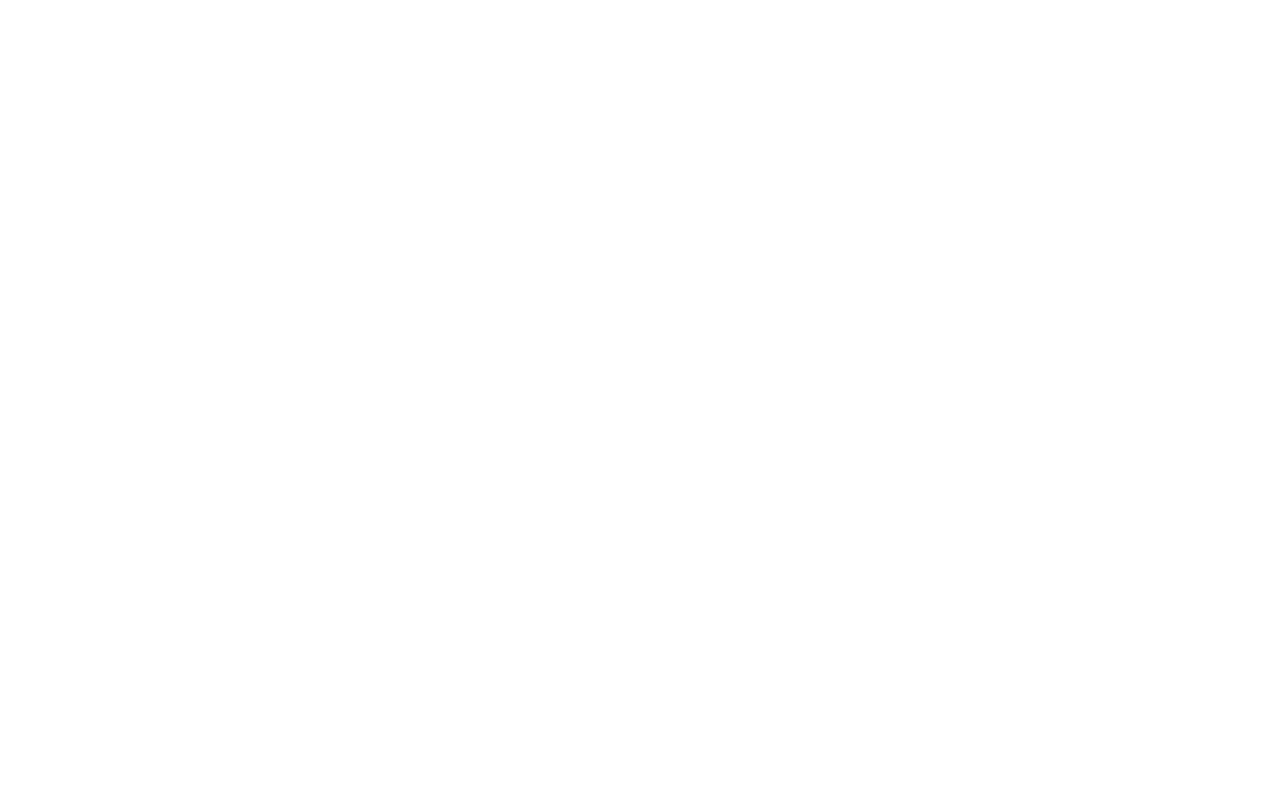
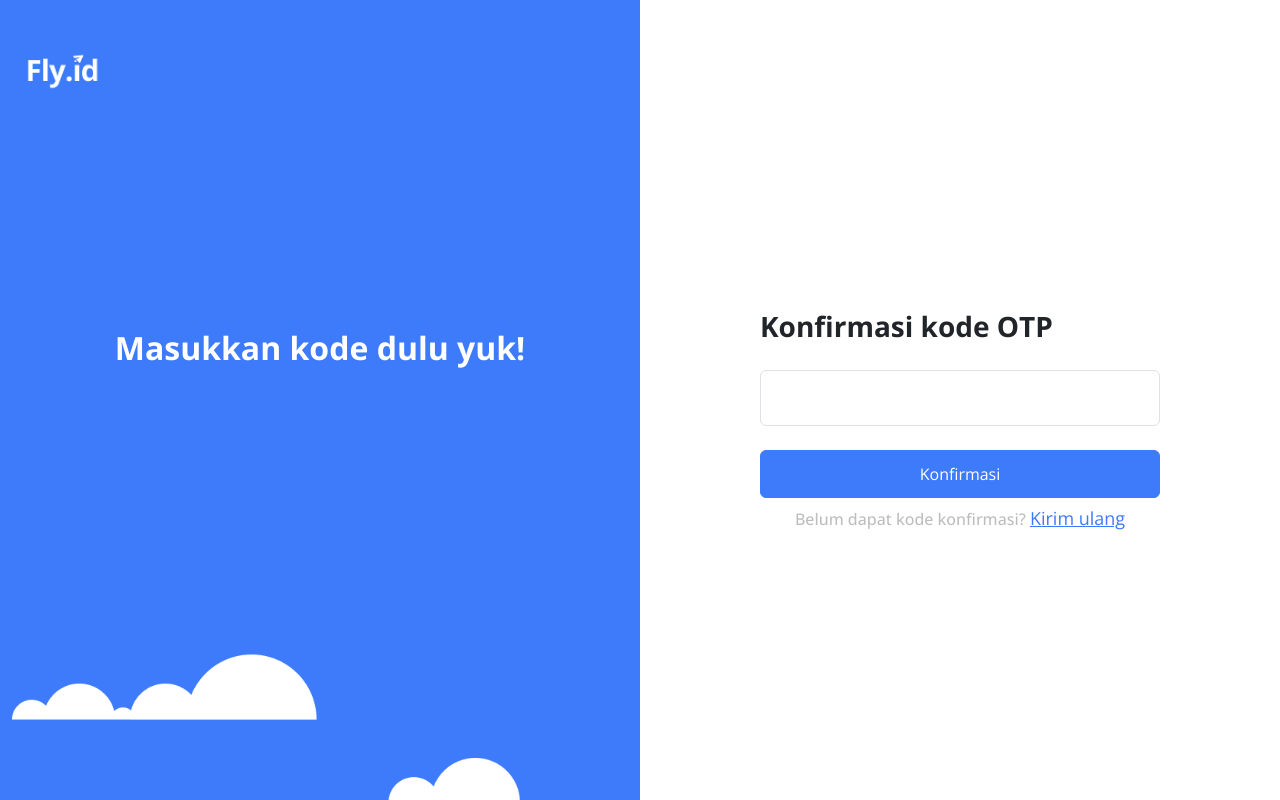
Before and after one commit to Synrgy-Academy-Final-Project/Frontend-FSW, a React (Vite) app: page /verify-account in a window 1280 px wide. Before the commit this address had no page. Built offline with nearby package versions, Linux system fonts and the light colour scheme; sample sign-in values are in the browser's storage.

Commit message:
verification Account after registration

```diff
--- a/src/App.tsx
+++ b/src/App.tsx
@@ -9,8 +9,8 @@
 import PopularPlaces from "./components/PopularPlaces";
 import "./App.css";
 import FilterListTicket from "./components/FilterListTicket";
-// import LandingPage from "./pages/User/LandingPage/LandingPage";
 import TicketList from "./pages/TicketList";
+import VerifyAccount from "./pages/User/VerifyAccount/VerifyAccount";
 
 import LandingPage from "./pages/User/LandingPage/LandingPage";
 
@@ -28,6 +28,7 @@
         <Route path="/populerplaces" element={<PopularPlaces />} />
         <Route path="/filterListTicket" element={<FilterListTicket />} />
         <Route path="/list-ticket" element={<TicketList />} />
+        <Route path="/verify-account" element={<VerifyAccount />} />
       </Routes>
     </>
   );
--- a/src/components/Footer.css
+++ b/src/components/Footer.css
@@ -8,9 +8,11 @@
 
 .menu {
   font-weight: 700;
-  font-size: 24px;
+  font-size: 20px;
 }
 
 .menu-body {
-  font-size: 18px;
+  font-size: 16px;
+  color : #757575;
+  font-weight: 600px;
 }
--- a/src/components/Footer.tsx
+++ b/src/components/Footer.tsx
@@ -14,9 +14,9 @@
           />
           <Row>
             <Col md={4}>
-              <h3>Ikuti Kami</h3>
+              <p className="menu">Ikuti Kami</p>
               <br />
-              <p>info@flyid.com</p>
+              <p className="menu-body">info@flyid.com</p>
             </Col>
             <Col md={4}>
               <p className="menu">Menu</p>
--- a/src/pages/User/Register/RegisterUser.tsx
+++ b/src/pages/User/Register/RegisterUser.tsx
@@ -2,6 +2,7 @@
 import { useNavigate } from "react-router-dom";
 import styled from "styled-components";
 import * as Yup from "yup";
+import { encryptData } from "../../../utils/authUtils";
 
 const RegisterUser = () => {
   const [email, setEmail] = useState("");
@@ -15,6 +16,8 @@
   const base_url = "https://fly-id-1999ce14c36e.herokuapp.com";
 
   const navigate = useNavigate();
+
+
 
   const handleRegister = async (e: React.MouseEvent) => {
     e.preventDefault();
@@ -58,7 +61,10 @@
         alert("Error: " + responseJson.message);
       } else {
         alert("Registrasi berhasil");
-        navigate("/login");
+        // navigate(`/verify-account?email=${encodeURIComponent(email)}`);
+        const token = encryptData({ email: email });
+        sessionStorage.setItem("registrationToken", token);
+        navigate("/verify-account");
       }
     } catch (error) {
       if (error instanceof Yup.ValidationError) {
--- /dev/null
+++ b/src/pages/User/VerifyAccount/VerifyAccount.css
@@ -0,0 +1,36 @@
+.left {
+  background-color: #3e7bfa;
+  height: 100vh;
+  display: flex;
+  /* margin-bottom: auto; */
+  flex-direction: column;
+  justify-content: space-between;
+}
+
+.h2 {
+  font: size 32px;
+}
+
+.confirm {
+  font-size: 32px;
+  width: 400px;
+  height: 48px;
+  /* background-color: #3e7bfa; */
+  margin-bottom: 10px;
+  padding-top : 18px;
+}
+
+.tittle {
+    font-size: 28px;
+    padding-bottom:18px;
+}
+
+.text-confirm {
+  color: #bebebf;
+  font-size: 16px;
+  text-align: center;
+}
+
+.text-confirm .span {
+  font-color: #3e7bfa;
+}
--- /dev/null
+++ b/src/pages/User/VerifyAccount/VerifyAccount.tsx
@@ -0,0 +1,176 @@
+import { Col, Row, Container, Form, Button } from "react-bootstrap";
+import "./VerifyAccount.css";
+import { useEffect, useState } from "react";
+import { useNavigate } from "react-router-dom";
+import { decryptToken } from "../../../utils/authUtils";
+
+function VerifyAccount() {
+  const navigate = useNavigate();
+
+  const [otp, setOtp] = useState("");
+  const [isResending, setIsResending] = useState(false);
+
+  useEffect(() => {
+    const tokenFromSession = sessionStorage.getItem("registrationToken");
+
+    if (!tokenFromSession) {
+      alert("Please register first..");
+      navigate("/register");
+    }
+  }, [navigate]);
+
+  const handleVerification = async () => {
+    try {
+      // const emailFromQueryString = new URLSearchParams(
+      //   window.location.search
+      // ).get("email");
+
+      const tokenFromSession = sessionStorage.getItem("registrationToken");
+
+      if (!tokenFromSession) {
+        alert("Please register first.");
+        navigate("/register");
+      }
+
+      const decryptedData = decryptToken(tokenFromSession);
+      const emailFromToken = decryptedData.email;
+
+      const response = await fetch(
+        `https://fly-id-1999ce14c36e.herokuapp.com/api/v1/auth/verify-account?email=${emailFromToken}`,
+        {
+          method: "PUT",
+          headers: {
+            "Content-Type": "application/json",
+          },
+          body: JSON.stringify({
+            otp: otp,
+          }),
+        }
+      );
+
+      const responseData = await response.json();
+
+      if (response.status === 200) {
+        alert("Verifikasi berhasil. Anda dapat masuk sekarang.");
+        navigate("/login");
+        // Hapus token registrasi
+        sessionStorage.removeItem("registrationToken");
+      } else {
+        alert(`Verifikasi gagal: ${responseData.message}`);
+      }
+    } catch (error) {
+      console.error("Error during verification:", error);
+      alert("Terjadi kesalahan dalam proses verifikasi");
+    }
+  };
+
+  const handleResendOTP = async () => {
+    try {
+      const tokenFromSession = sessionStorage.getItem("registrationToken");
+
+      if (!tokenFromSession) {
+        alert("Please register first.");
+        navigate("/register");
+      }
+
+      // Mendekripsi token untuk mendapatkan informasi email
+      const decryptedData = decryptToken(tokenFromSession);
+      const emailFromToken = decryptedData.email;
+
+      setIsResending(true);
+
+      const response = await fetch(
+        `https://fly-id-1999ce14c36e.herokuapp.com/api/v1/auth/regenerate-otp?email=${emailFromToken}`,
+        {
+          method: "PUT",
+          headers: {
+            "Content-Type": "application/json",
+          },
+        }
+      );
+
+      const responseData = await response.json();
+
+      if (response.status === 200) {
+        alert("OTP berhasil dikirim ulang");
+      } else {
+        alert(`Gagal mengirim ulang OTP: ${responseData.message}`);
+      }
+    } catch (error) {
+      console.error("Error during OTP resend:", error);
+      alert("Terjadi kesalahan dalam proses pengiriman ulang OTP");
+    } finally {
+      setIsResending(false);
+    }
+  };
+
+  return (
+    <div>
+      <Container fluid>
+        <Row>
+          <Col className="left">
+            <div style={{ textAlign: "left", marginTop: "20px" }}>
+              <img
+                src="./images/logo.png"
+                alt="Logo"
+                style={{ width: "100px", height: "100px" }}
+              />
+            </div>
+
+            <div style={{ textAlign: "center" }}>
+              <h2 className="text-white fw-bold">Masukkan kode dulu yuk!</h2>
+            </div>
+
+            <div style={{ textAlign: "left" }}>
+              <img
+                src="./images/icon-1.png"
+                alt="Logo"
+                style={{ width: "90%" }}
+              />
+            </div>
+          </Col>
+          <Col className="right my-auto d-flex justify-content-center pt-5">
+            <div>
+              <h3 className="tittle fw-bold">Konfirmasi kode OTP</h3>
+              <Form style={{ width: "400px" }}>
+                <Form.Group className="mb-3">
+                  <Form.Control
+                    type="text"
+                    value={otp}
+                    onChange={(e) => setOtp(e.target.value)}
+                    style={{ height: "56px" }}
+                  />
+                </Form.Group>
+              </Form>
+              <div className="pt-2">
+                <Button
+                  style={{ backgroundColor: "#3e7bfa", borderColor: "#3e7bfa" }}
+                  className="confirm"
+                  onClick={handleVerification}
+                >
+                  Konfirmasi
+                </Button>
+                <h5 className="text-confirm">
+                  Belum dapat kode konfirmasi?{" "}
+                  <span
+                    style={{
+                      color: "#3e7bfa",
+                      fontSize: "18px",
+                      cursor: "pointer",
+                      textDecoration: "underline",
+                    }}
+                    onClick={handleResendOTP}
+                  >
+                    {isResending ? "Mengirim ulang..." : "Kirim ulang"}
+                  </span>
+                </h5>
+              </div>
+            </div>
+          </Col>
+        </Row>
+      </Container>
+    </div>
+  );
+}
+
+export default VerifyAccount;
--- /dev/null
+++ b/src/utils/authUtils.ts
@@ -0,0 +1,11 @@
+// Fungsi untuk mendekripsi  data menjadi token
+export const encryptData = (data): string => {
+  const encryptedData = JSON.stringify(data);
+  return btoa(encryptedData);
+};
+
+// Fungsi untuk mendekripsi token menjadi data
+export const decryptToken = (token: string) => {
+  const decryptedData = atob(token);
+  return JSON.parse(decryptedData);
+};
```
